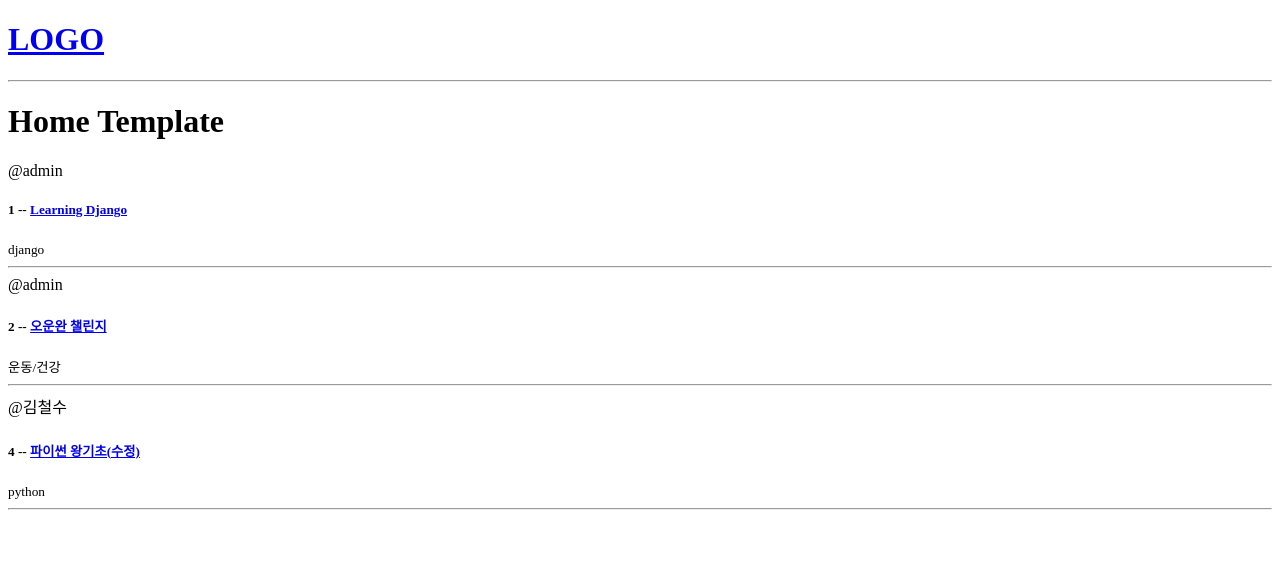
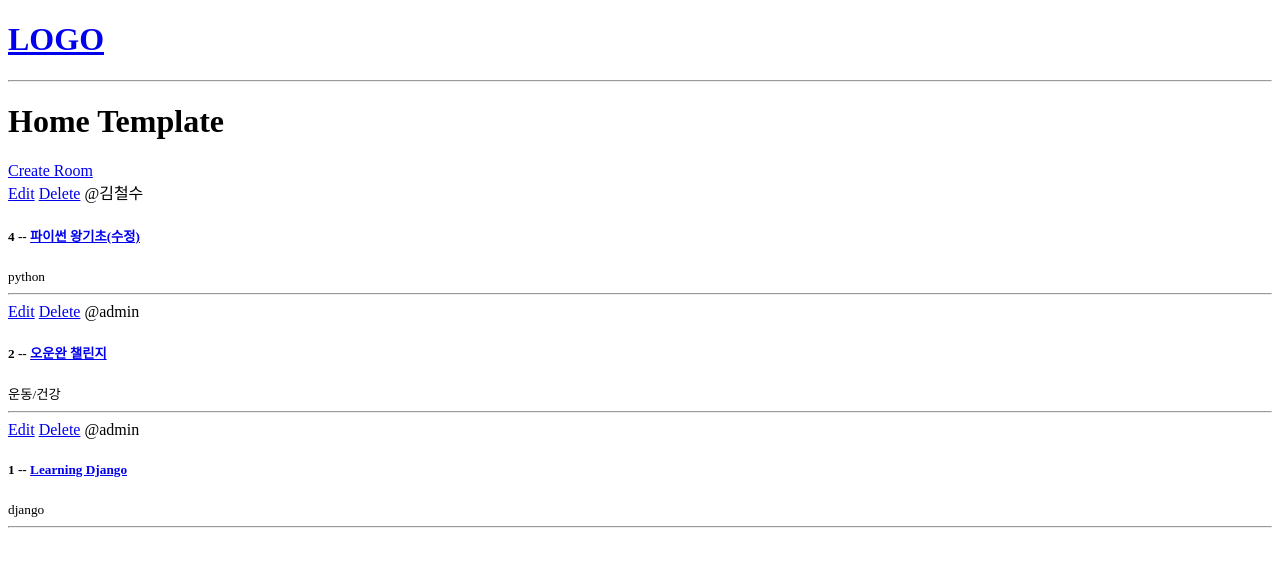
Before and after one commit to Bluuubery/django_pjt_01, a Django app: page / in a window 1280 px wide. Shown: the top 567 px of the page. Run offline with Django 3.2, Linux system fonts and the light colour scheme; data comes from the database, SQL or seed files in the repository; both versions use the stored data as it was after the commit.

Commit message:
게시판 crud 기능 추가

```diff
--- a/base/models.py
+++ b/base/models.py
@@ -24,6 +24,11 @@ class Room(models.Model):
     updated = models.DateTimeField(auto_now=True)
     created = models.DateTimeField(auto_now_add=True)
 
+    # 순서대로 출력하기! (내림차순은 '-' 붙여주기)
+    class Meta:
+        ordering = ['-updated', '-created']
+
+
     def __str__(self):
         return self.name
 
--- a/base/templates/base/home.html
+++ b/base/templates/base/home.html
@@ -6,9 +6,15 @@
 <h1>Home Template</h1>
 
 <div>
+
+    <a href="{% url 'create-room' %}">Create Room</a>
+
+
     <div>
         {% for room in rooms %}
             <div>
+                <a href="{% url 'update-room' room.pk %}">Edit</a>
+                <a href="{% url 'delete-room' room.pk %}">Delete</a>
                 <span>@{{ room.host.username }}</span>
                 <h5>{{ room.id }} -- <a href="{% url 'room' room.id %}">{{ room.name }}</a></h5>
                 <small>{{ room.topic.name }}</small>
--- a/base/urls.py
+++ b/base/urls.py
@@ -4,5 +4,8 @@ from . import views
 urlpatterns = [
     path('', views.home, name='home'),
     path('room/<str:pk>/', views.room, name='room'),
+    path('create-room/', views.createRoom, name='create-room'),
+    path('update-room/<str:pk>', views.updateRoom, name='update-room'),
+    path('delete-room/<str:pk>', views.deleteRoom, name='delete-room'),
 
 ]
--- a/base/views.py
+++ b/base/views.py
@@ -1,5 +1,6 @@
-from django.shortcuts import render
+from django.shortcuts import render, redirect
 from .models import Room
+from .forms import RoomForm
 
 # Create your views here.
 
@@ -19,3 +20,43 @@ def room(request, pk):
         'room': room,
     }
     return render(request, 'base/room.html', context)
+
+
+def createRoom(request):
+    form = RoomForm()
+    if request.method == 'POST':
+        # 터미널에서 출력하기
+        # print(request.POST)
+        form = RoomForm(request.POST)
+        if form.is_valid():
+            form.save()
+            return redirect('home')
+    context = {
+        'form' : form
+    }
+    return render(request, 'base/room_form.html', context)
+
+
+def updateRoom(request, pk):
+    room = Room.objects.get(pk=pk)
+    # 업데이트할 룸을 지정해주기
+    form = RoomForm(instance=room)
+
+    if request.method == 'POST':
+        form = RoomForm(request.POST, instance=room)
+        if form.is_valid():
+            form.save()
+            return redirect('home')
+
+    context = {
+        'form' : form
+    }
+    return render(request, 'base/room_form.html', context)
+
+
+def deleteRoom(request, pk):
+    room = Room.objects.get(pk=pk)
+    if request.method == 'POST':
+        room.delete()
+        return redirect('home')
+    return render(request, 'base/delete.html', { 'obj' : room })
```
Also changed, not shown: base/forms.py (added, +8 -0 lines), base/templates/base/delete.html (added, +13 -0 lines), base/templates/base/room_form.html (added, +16 -0 lines), db.sqlite3.
